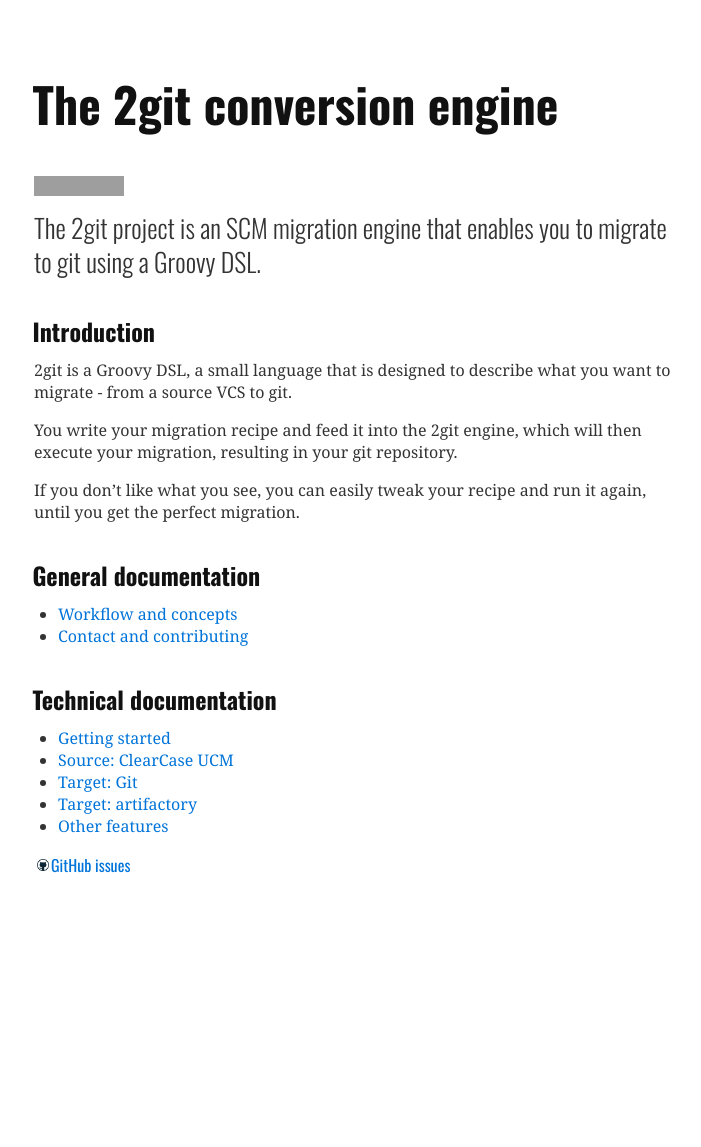
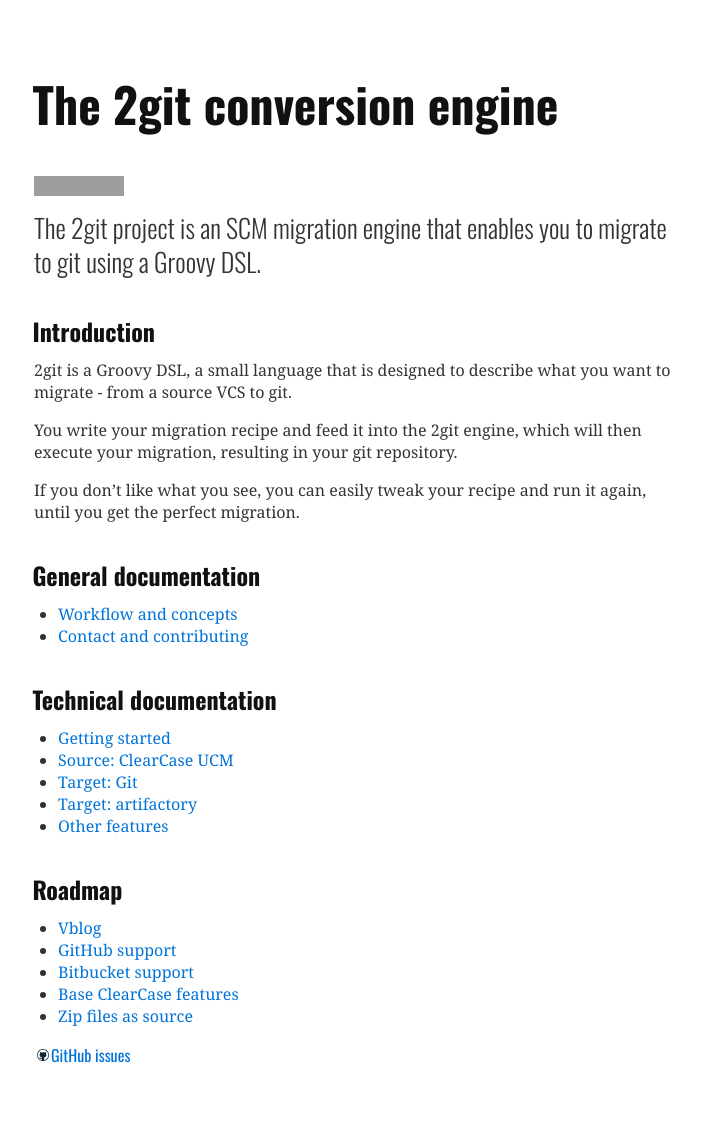
Before and after one commit to Praqma/2git, a Jekyll site: the page built from docs/index.md, in a window 1280 px wide. Shown: the whole page, without its empty margins (286-987 px from the left). Built offline with Jekyll 4.4.1, drawn with Linux system fonts in a browser that asks for light colours; before the commit the page ends 957 px from its top, so only the background shows below that; grey boxes are pictures that could not be loaded.

Commit message:
close #113 add index

```diff
--- a/docs/_config.yml
+++ b/docs/_config.yml
@@ -5,6 +5,7 @@ description: Migrate to Git like a pro! 2git allows you to script your tranforma
 css-path: /css/praqmacode.css
 
 # Build settings
+permalink: /:categories/:title/
 markdown: kramdown
 highlighter: rouge
 exclude: ["README.md"]
--- a/docs/index.md
+++ b/docs/index.md
@@ -29,3 +29,11 @@ If you don't like what you see, you can easily tweak your recipe and run it agai
   * [Target: Git](target-git)
   * [Target: artifactory](target-artifactory)
   * [Other features](other-features)
+
+## Roadmap
+
+ * [Vblog](roadmap/vblog)
+ * [GitHub support](roadmap/github-support)
+ * [Bitbucket support](roadmap/bitbucket-support)
+ * [Base ClearCase features](roadmap/baseClearCaseFeatures)
+ * [Zip files as source](roadmap/zip-file-source)
```
Also changed, not shown: docs/roadmap/baseClearCaseFeatures.md (+4 -4 lines), docs/roadmap/github-support.md (+6 -0 lines).
